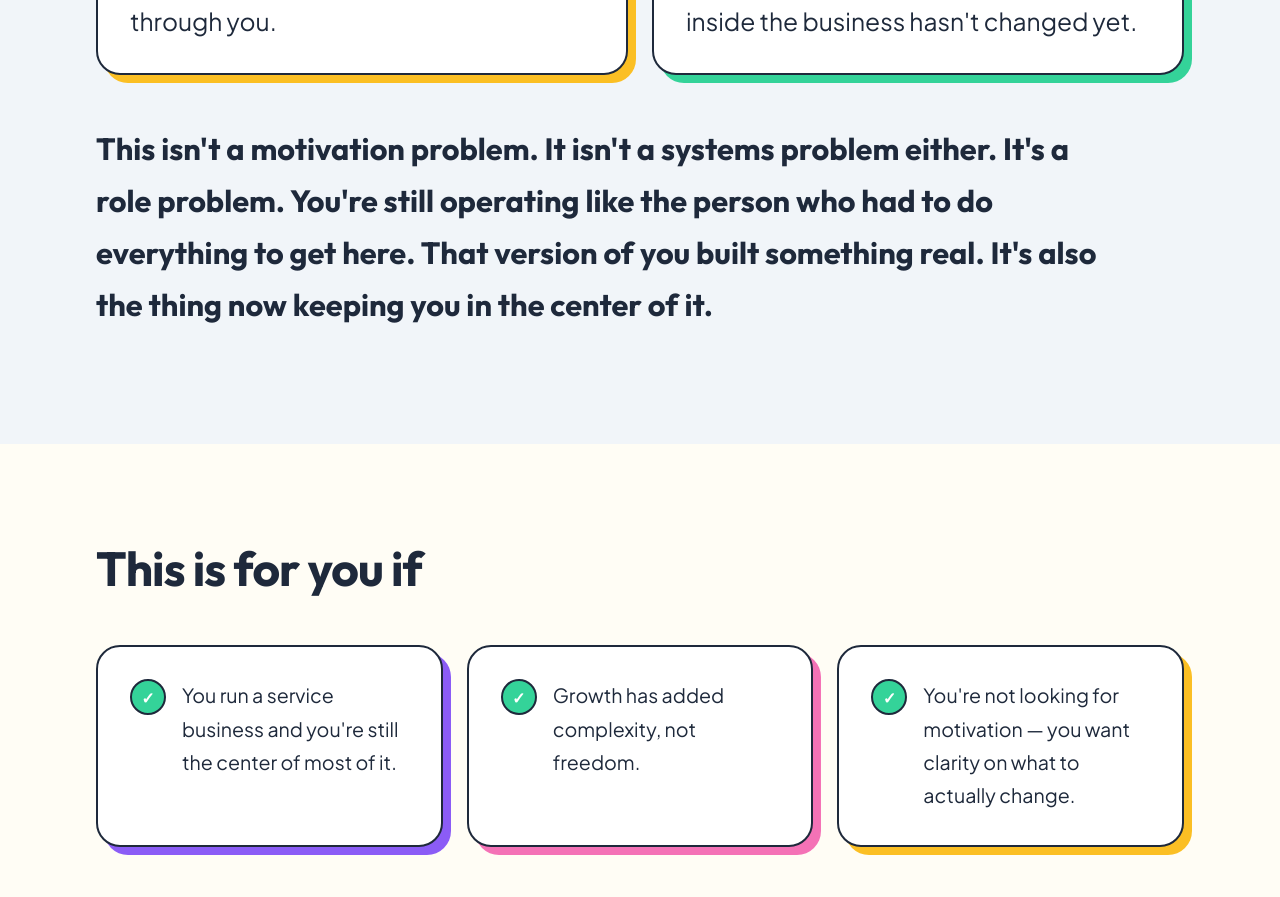
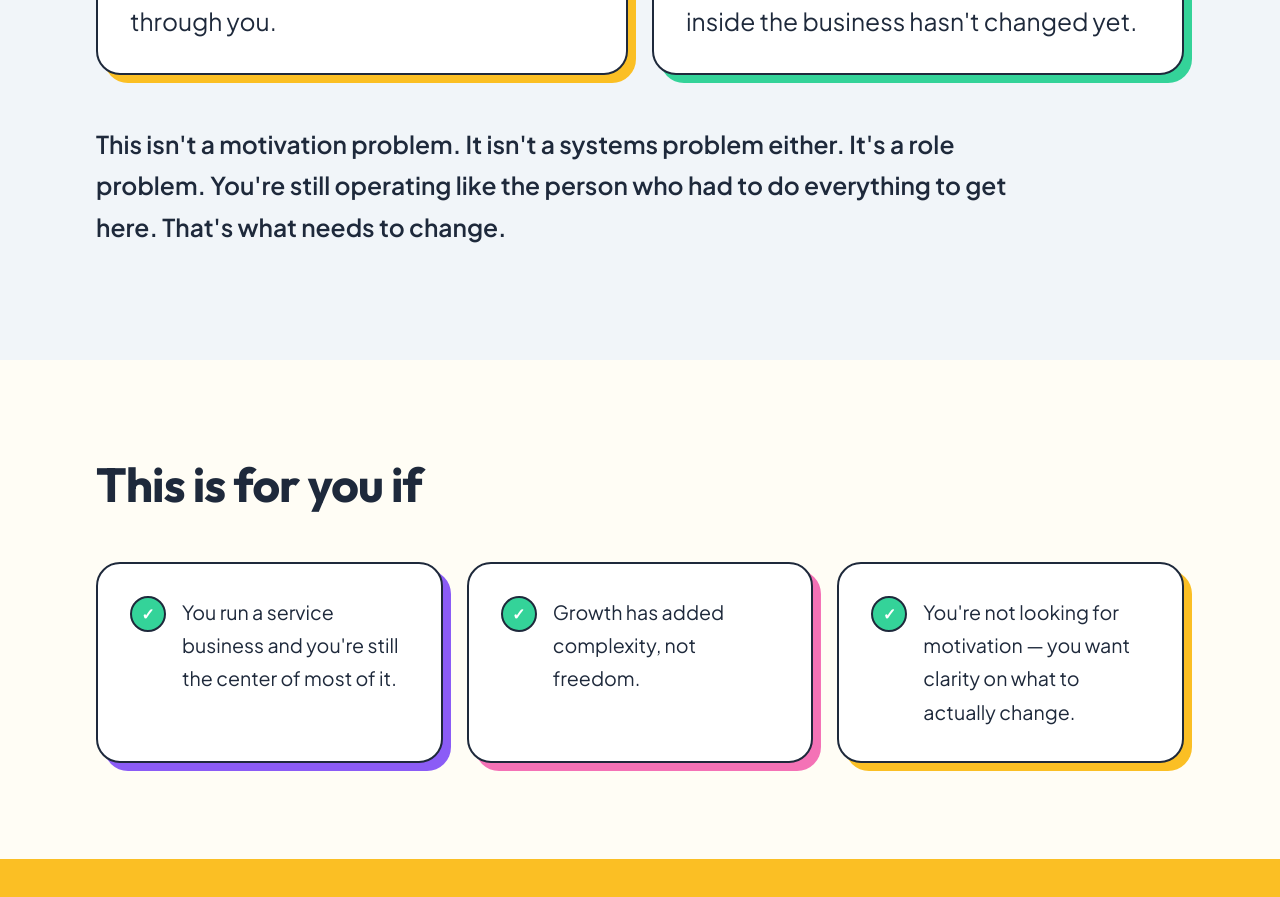
Before and after one commit to unboundascentdev/unbound-ascent, a Next.js app: page / in a window 1280 px wide. Shown: the part 1784-2681 px from the top of the page. Built offline with nearby package versions, Linux system fonts and the light colour scheme.

Commit message:
refine what this looks like section copy and closer styling

```diff
--- a/src/components/Problem.module.css
+++ b/src/components/Problem.module.css
@@ -39,10 +39,12 @@
 }
 
 .closer {
-  font-family: var(--font-heading);
-  font-weight: 700;
-  font-size: var(--text-xl);
-  max-width: 50ch;
+  font-family: var(--font-body);
+  font-weight: 600;
+  font-size: var(--text-lg);
+  max-width: 55ch;
+  color: var(--color-text);
+  margin-top: 0.5rem;
 }
 
 @media (max-width: 768px) {
--- a/src/data/content.js
+++ b/src/data/content.js
@@ -34,7 +34,7 @@ export const problem = {
     "Revenue is real. So is the weight of knowing the whole thing still runs through you.",
     "You keep waiting for it to get lighter. It doesn't, because the role you're playing inside the business hasn't changed yet.",
   ],
-  closer: "This isn't a motivation problem. It isn't a systems problem either. It's a role problem. You're still operating like the person who had to do everything to get here. That version of you built something real. It's also the thing now keeping you in the center of it.",
+  closer: "This isn't a motivation problem. It isn't a systems problem either. It's a role problem. You're still operating like the person who had to do everything to get here. That's what needs to change.",
 };
 
 // Section 3 — Who It's For
```
